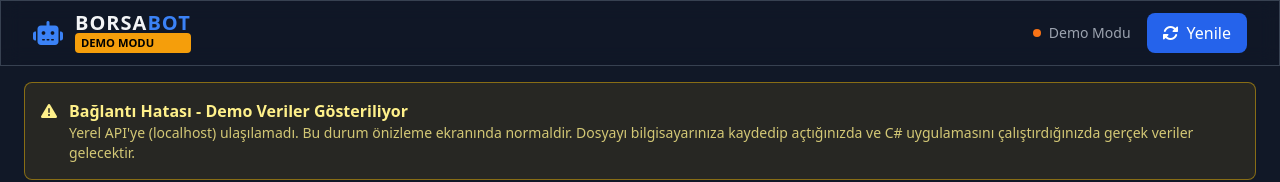
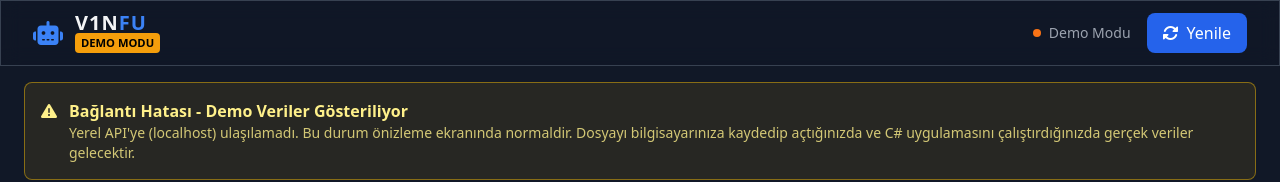
Before and after one commit to En3sTas/StockMarketAppV2, a plain HTML site: page index.html in a window 1280 px wide. Shown: the top 182 px of the page. Drawn offline with nearby package versions, Linux system fonts and the light colour scheme; no server answers.

Commit message:
last v1 update (I HOPE)

```diff
--- a/index.html
+++ b/index.html
@@ -3,7 +3,7 @@
 <head>
     <meta charset="UTF-8">
     <meta name="viewport" content="width=device-width, initial-scale=1.0">
-    <title>Borsa Takip Robotu v4</title>
+    <title>Borsa Takip Robotu v1</title>
     <!-- Tailwind CSS (Tasarım İçin) -->
     <script src="https://cdn.tailwindcss.com"></script>
     <!-- FontAwesome (İkonlar İçin) -->
@@ -40,7 +40,7 @@
                 <div class="flex items-center gap-3">
                     <i class="fa-solid fa-robot text-blue-500 text-2xl"></i>
                     <div class="flex flex-col">
-                        <span class="font-bold text-xl tracking-wider leading-none">BORSA<span class="text-blue-500">BOT</span></span>
+                        <span class="font-bold text-xl tracking-wider leading-none">V1N<span class="text-blue-500">FU</span></span>
                         <span id="demoBadge" class="demo-badge">DEMO MODU</span>
                     </div>
                 </div>
```
